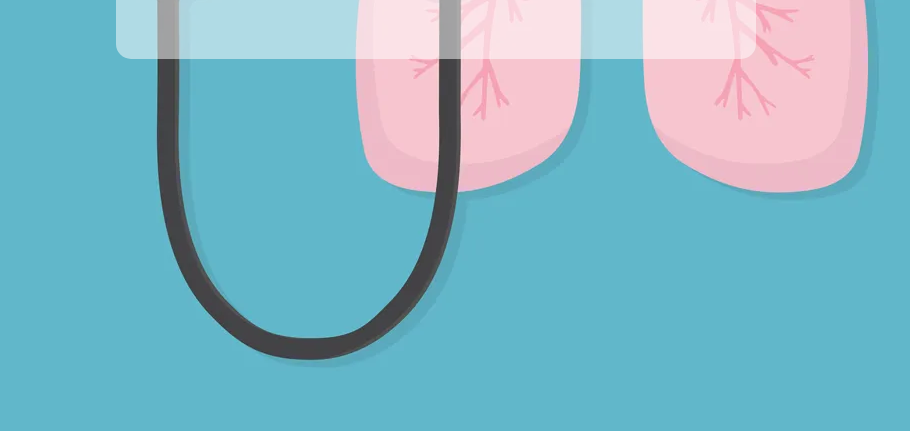
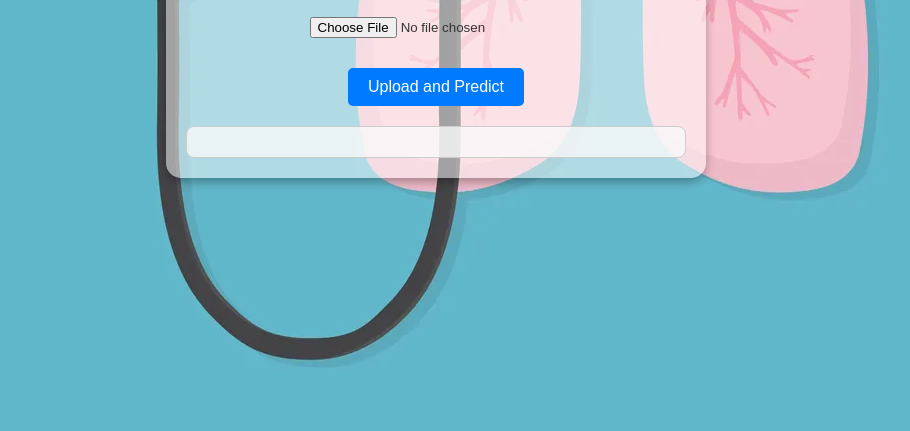
Before and after one commit to shubham15400/Machine_Learning_Framework, a plain HTML site: page index.html in a window 1280 px wide. Shown: the part 369-800 px from the top of the page, without its empty margins (204-1114 px from the left). Drawn offline with Linux system fonts and the light colour scheme.

Commit message:
Update index.html

```diff
--- a/index.html
+++ b/index.html
@@ -8,39 +8,71 @@
         body {
             font-family: Arial, sans-serif;
             display: flex;
-            flex-direction: column;
+            justify-content: center;
             align-items: center;
+            min-height: 100vh;
+            margin: 0;
+            background-image: url('background.jpeg'); /* Replace with your image URL or path */
+            background-size: cover;
+            background-repeat: no-repeat;
+            background-position: center;
+        }
+        .container {
+            background: rgba(255, 255, 255, 0.5); /* Semi-transparent white background */
             padding: 20px;
-            background-image: url('background.jpeg'); /* Replace with your image URL or path */
-            background-size: cover; /* Ensures the image covers the entire body */
-            background-repeat: no-repeat; /* Prevents tiling */
-            background-position: center; /* Centers the image */
-            background-attachment: fixed; /* Makes the background stay fixed when scrolling */
+            border-radius: 15px;
+            text-align: center;
+            width: 50%;
+            max-width: 500px;
+            box-shadow: 0 4px 10px rgba(0, 0, 0, 0.3); /* Optional shadow */
+        }
+        h1 {
+            color: #333;
+            margin-bottom: 10px;
+        }
+        p {
+            color: #333;
+            margin-bottom: 20px;
         }
         input[type="file"] {
-            margin-bottom: 20px;
+            margin-bottom: 10px;
+        }
+        button {
+            padding: 10px 20px;
+            font-size: 16px;
+            color: #fff;
+            background-color: #007BFF;
+            border: none;
+            border-radius: 5px;
+            cursor: pointer;
+        }
+        button:hover {
+            background-color: #0056b3;
         }
         #result {
             margin-top: 20px;
-            padding: 10px;
+            padding: 15px;
             border: 1px solid #ccc;
-            width: 300px;
-            text-align: center;
-            background-color: rgba(249, 249, 249, 0.8); /* Semi-transparent for better readability */
-            border-radius: 8px; /* Rounded corners */
+            background-color: rgba(249, 249, 249, 0.8);
+            border-radius: 8px;
+            text-align: left;
         }
-        h1, p {
-            color: #333; /* Adjust color for better contrast */
+        .result-key {
+            font-weight: bold;
+            color: #333;
+        }
+        .result-value {
+            color: #555;
         }
     </style>
 </head>
 <body>
-    <div style="background: rgb(255, 255, 255, 0.5); width: 50%; height: 50%; border-radius: 15px; position: absolute; text-align: center;">
+    <div class="container">
         <h1>Pneumonia Detection</h1>
         <p>Select an image to check for pneumonia.</p>
         <p><input type="file" id="imageInput" accept="image/*"></p>
         <p><button onclick="uploadImage()">Upload and Predict</button></p>
-    <div id="result" style="margin: auto;"></div>
+        <div id="result"></div>
     </div>
     <script>
         async function uploadImage() {
@@ -62,8 +94,6 @@
                     body: formData,
                 });
 
-            console.log('Response:', response);
-
                 if (!response.ok) {
                     throw new Error(`HTTP error! status: ${response.status}`);
                 }
@@ -76,10 +106,23 @@
             }
         }
 
-
         function displayResult(result) {
             const resultDiv = document.getElementById('result');
-            resultDiv.textContent = JSON.stringify(result, null, 2);
+            resultDiv.innerHTML = ''; // Clear previous content
+
+            for (const [key, value] of Object.entries(result)) {
+                const keyElement = document.createElement('p');
+                const valueElement = document.createElement('p');
+
+                keyElement.className = 'result-key';
+                valueElement.className = 'result-value';
+
+                keyElement.textContent = `${key}`;
+                valueElement.textContent = `${value}`;
+
+                resultDiv.appendChild(keyElement);
+                resultDiv.appendChild(valueElement);
+            }
         }
     </script>
 </body>
```
Lines whose indentation alone changed are shown as unchanged.
